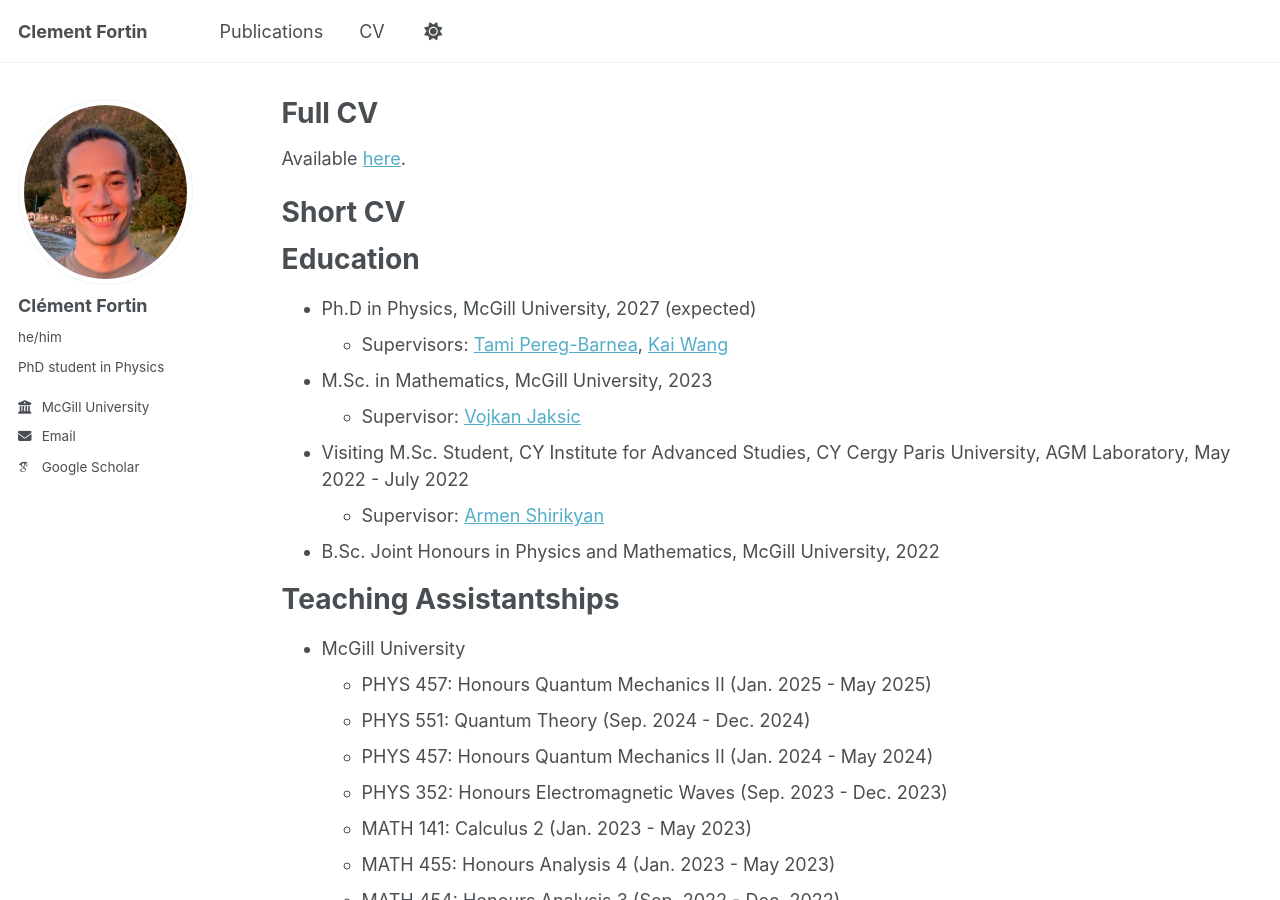
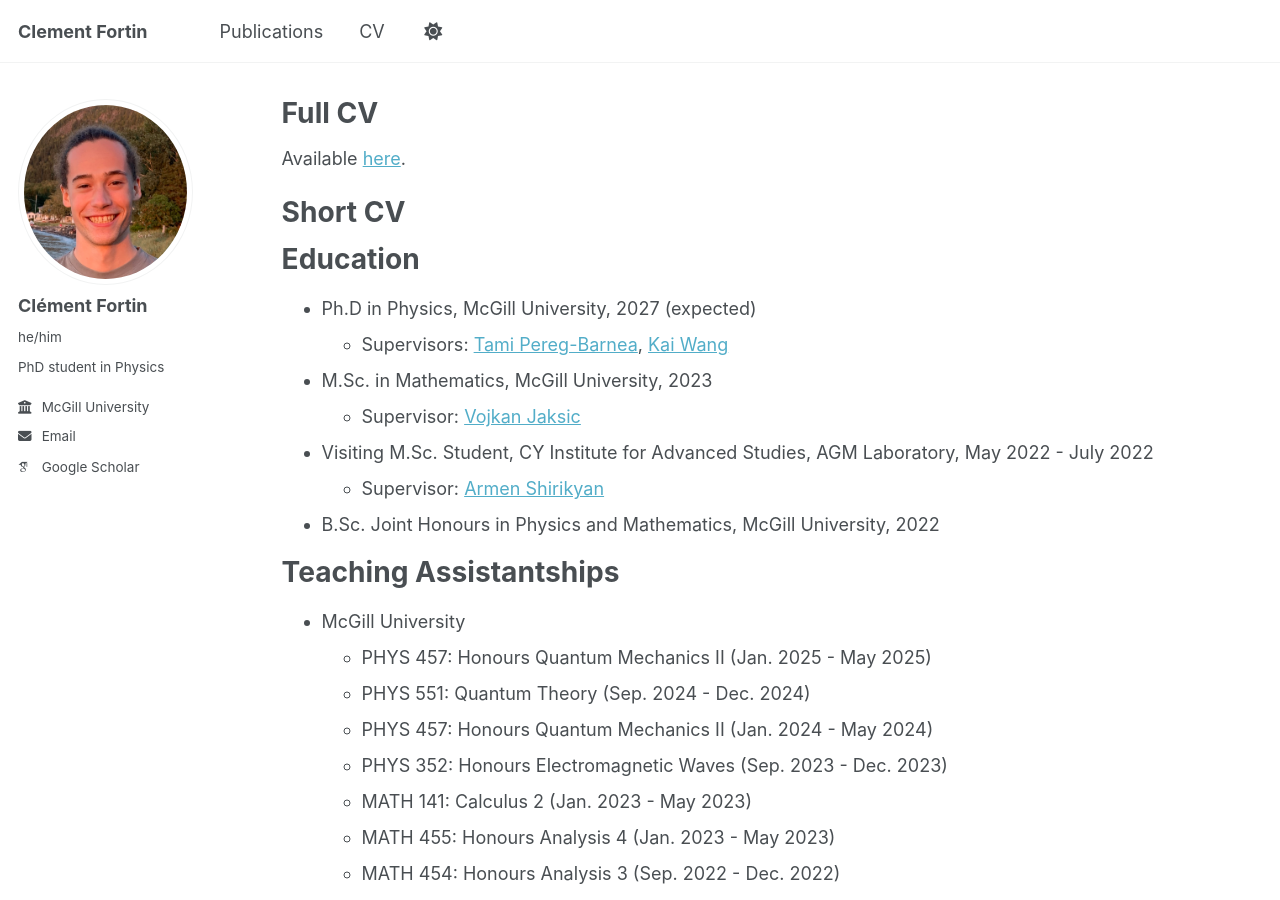
Before and after one commit to ClementFortin/ClementFortin.github.io, a Jekyll site: the page built from _pages/cv.md, in a window 1280 px wide and 900 px high. Built offline with Jekyll 4.4.1, drawn with Linux system fonts in a browser that asks for light colours; some web fonts are replaced.

Commit message:
Update cv.md

```diff
--- a/_pages/cv.md
+++ b/_pages/cv.md
@@ -17,7 +17,7 @@ Education
   * Supervisors: [Tami Pereg-Barnea](https://pbtami.wixsite.com/mysite-1), [Kai Wang](https://kw.physics.mcgill.ca/)
 * M.Sc. in Mathematics, McGill University, 2023
   * Supervisor: [Vojkan Jaksic](https://jaksic.xyz/)
-* Visiting M.Sc. Student, CY Institute for Advanced Studies, CY Cergy Paris University, AGM Laboratory, May 2022 - July 2022
+* Visiting M.Sc. Student, CY Institute for Advanced Studies, AGM Laboratory, May 2022 - July 2022
   * Supervisor: [Armen Shirikyan](https://shirikyan.u-cergy.fr/)
 * B.Sc. Joint Honours in Physics and Mathematics, McGill University, 2022
 
```
